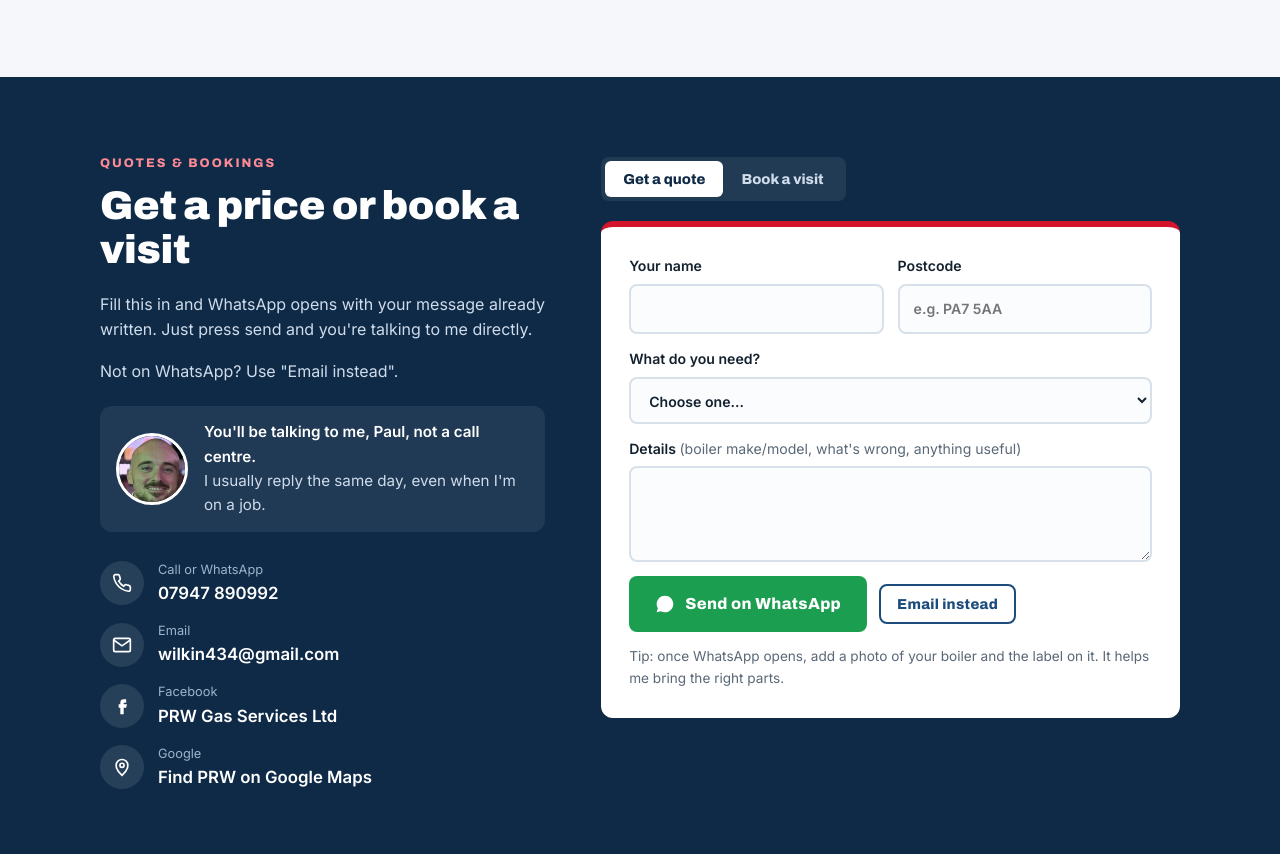
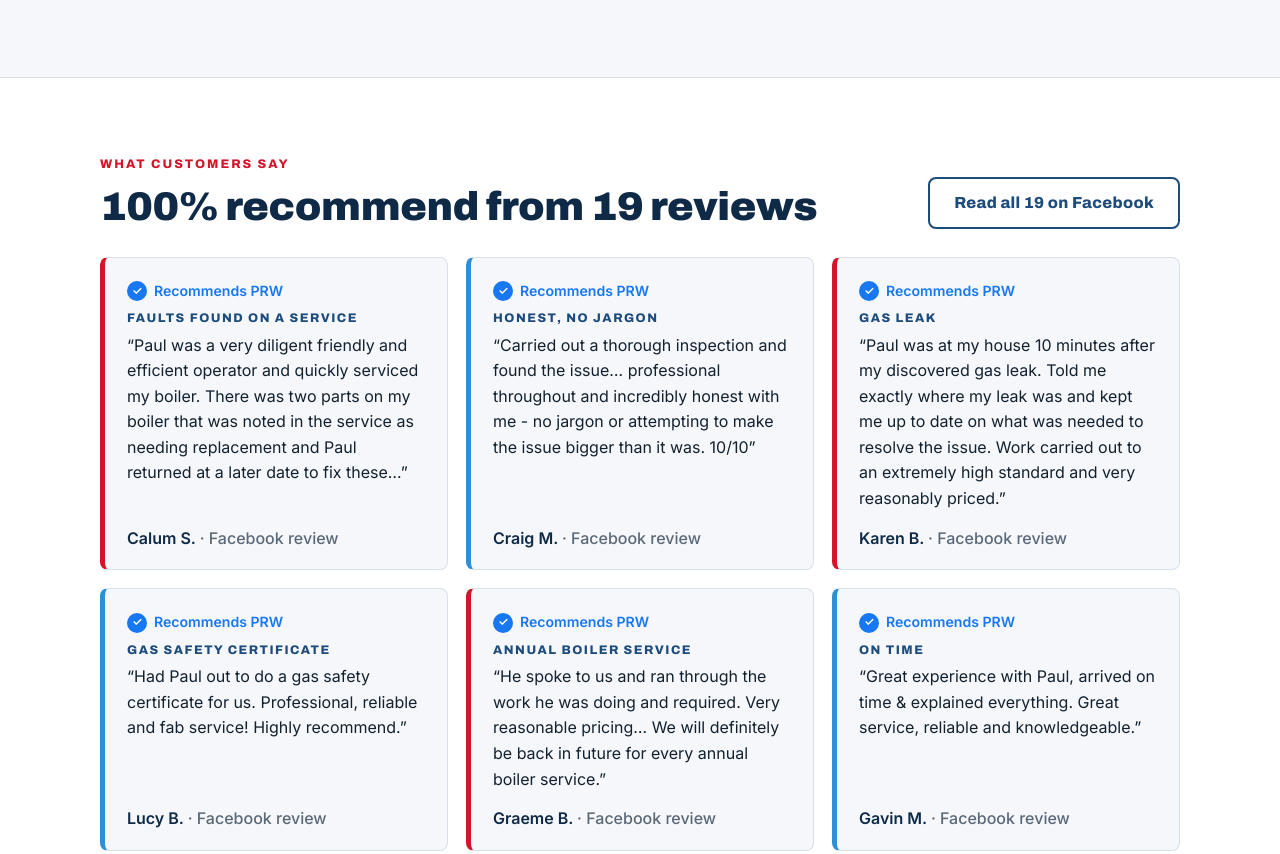
Before and after one commit to TduYYwss/prw-gas-site, a plain HTML site: page index.html in a window 1280 px wide. Shown: the part 4058-4912 px from the top of the page. Drawn offline with Linux system fonts and the light colour scheme.

Commit message:
Add six verbatim Facebook review quotes before the quote form
Quoted word for word (… marks cuts), first name and initial only, with a
'Recommends PRW' label rather than stars, since these are Facebook
recommendations, not star ratings. Replaces the old reviews panel.

Co-Authored-By: Claude Opus 5.5 <noreply@anthropic.com>
Claude-Session: https://claude.ai/code/session_01DEbsSq7BtErT26421h7ZaJ

```diff
--- a/index.html
+++ b/index.html
@@ -359,6 +359,20 @@
   details p { color: var(--muted); margin: 10px 0 0; }
 
   /* Reviews */
+  .reviews { background: var(--card); border-top: 1px solid var(--line); }
+  .rv-head { display: flex; flex-wrap: wrap; gap: 18px; align-items: flex-end; justify-content: space-between; margin-bottom: 28px; }
+  .rv-head h2 { margin: 0; }
+  .rv-grid { display: grid; grid-template-columns: repeat(3, 1fr); gap: 18px; }
+  .rv { margin: 0; background: var(--paper); border: 1px solid var(--line); border-left: 5px solid var(--red); border-radius: var(--radius); padding: 22px 22px 18px; display: flex; flex-direction: column; }
+  .rv:nth-child(even) { border-left-color: var(--sky); }
+  .rv .rec { display: inline-flex; align-items: center; gap: 7px; font-weight: 700; font-size: .88rem; color: #1877f2; }
+  .rv .rec span { width: 20px; height: 20px; border-radius: 50%; background: #1877f2; color: #fff; display: grid; place-items: center; font-size: .72rem; }
+  .rv .tagline { font: 800 .78rem/1 Archivo, sans-serif; letter-spacing: .12em; text-transform: uppercase; color: var(--navy); margin: 10px 0 8px; }
+  .rv blockquote { margin: 0 0 14px; color: var(--ink); flex: 1; }
+  .rv figcaption { font-weight: 700; color: var(--navy-deep); }
+  .rv figcaption span { font-weight: 500; color: var(--muted); }
+  @media (max-width: 960px) { .rv-grid { grid-template-columns: 1fr 1fr; } }
+  @media (max-width: 640px) { .rv-grid { grid-template-columns: 1fr; } .rv:nth-child(n+5) { display: none; } .rv-head .btn { width: 100%; } }
   .reviews-band { background: var(--card); border: 1px solid var(--line); border-radius: 14px; padding: 32px; display: flex; flex-wrap: wrap; gap: 24px; align-items: center; justify-content: space-between; }
   .reviews-band .score { font: 900 3rem/1 Archivo, sans-serif; color: var(--navy-deep); }
   .reviews-band .score small { font-size: 1rem; font-weight: 600; color: var(--muted); display: block; margin-top: 6px; }
@@ -561,6 +575,26 @@
     </div>
   </section>
 
+  <section class="reviews" id="reviews">
+    <div class="wrap">
+      <div class="rv-head">
+        <div>
+          <span class="eyebrow">What customers say</span>
+          <h2>100% recommend from 19 reviews</h2>
+        </div>
+        <a href="#" class="btn btn-line js-fb" style="color:var(--navy)">Read all 19 on Facebook</a>
+      </div>
+      <div class="rv-grid">
+        <figure class="rv"><div class="rec"><span>✓</span> Recommends PRW</div><span class="tagline">Faults found on a service</span><blockquote>“Paul was a very diligent friendly and efficient operator and quickly serviced my boiler. There was two parts on my boiler that was noted in the service as needing replacement and Paul returned at a later date to fix these…”</blockquote><figcaption>Calum S. <span>· Facebook review</span></figcaption></figure>
+        <figure class="rv"><div class="rec"><span>✓</span> Recommends PRW</div><span class="tagline">Honest, no jargon</span><blockquote>“Carried out a thorough inspection and found the issue… professional throughout and incredibly honest with me - no jargon or attempting to make the issue bigger than it was. 10/10”</blockquote><figcaption>Craig M. <span>· Facebook review</span></figcaption></figure>
+        <figure class="rv"><div class="rec"><span>✓</span> Recommends PRW</div><span class="tagline">Gas leak</span><blockquote>“Paul was at my house 10 minutes after my discovered gas leak. Told me exactly where my leak was and kept me up to date on what was needed to resolve the issue. Work carried out to an extremely high standard and very reasonably priced.”</blockquote><figcaption>Karen B. <span>· Facebook review</span></figcaption></figure>
+        <figure class="rv"><div class="rec"><span>✓</span> Recommends PRW</div><span class="tagline">Gas safety certificate</span><blockquote>“Had Paul out to do a gas safety certificate for us. Professional, reliable and fab service! Highly recommend.”</blockquote><figcaption>Lucy B. <span>· Facebook review</span></figcaption></figure>
+        <figure class="rv"><div class="rec"><span>✓</span> Recommends PRW</div><span class="tagline">Annual boiler service</span><blockquote>“He spoke to us and ran through the work he was doing and required. Very reasonable pricing… We will definitely be back in future for every annual boiler service.”</blockquote><figcaption>Graeme B. <span>· Facebook review</span></figcaption></figure>
+        <figure class="rv"><div class="rec"><span>✓</span> Recommends PRW</div><span class="tagline">On time</span><blockquote>“Great experience with Paul, arrived on time &amp; explained everything. Great service, reliable and knowledgeable.”</blockquote><figcaption>Gavin M. <span>· Facebook review</span></figcaption></figure>
+      </div>
+    </div>
+  </section>
+
   <section id="quote" class="quote">
     <div class="wrap">
       <div>
@@ -651,15 +685,6 @@
     </div>
   </section>
 
-  <section style="padding-top:0">
-    <div class="wrap">
-      <div class="reviews-band">
-        <div class="score"><span data-cfg="reviewScore"></span><small>recommend PRW on Facebook (<span data-cfg="reviewCount"></span> reviews)</small></div>
-        <p>Read what customers say, in their own words, on the PRW Gas Services Facebook page.</p>
-        <a href="#" class="btn btn-line js-fb" style="color:var(--navy)">Read the reviews</a>
-      </div>
-    </div>
-  </section>
 </main>
 
 <div class="brandbar"></div>
```
Also changed, not shown: 1 other file.
